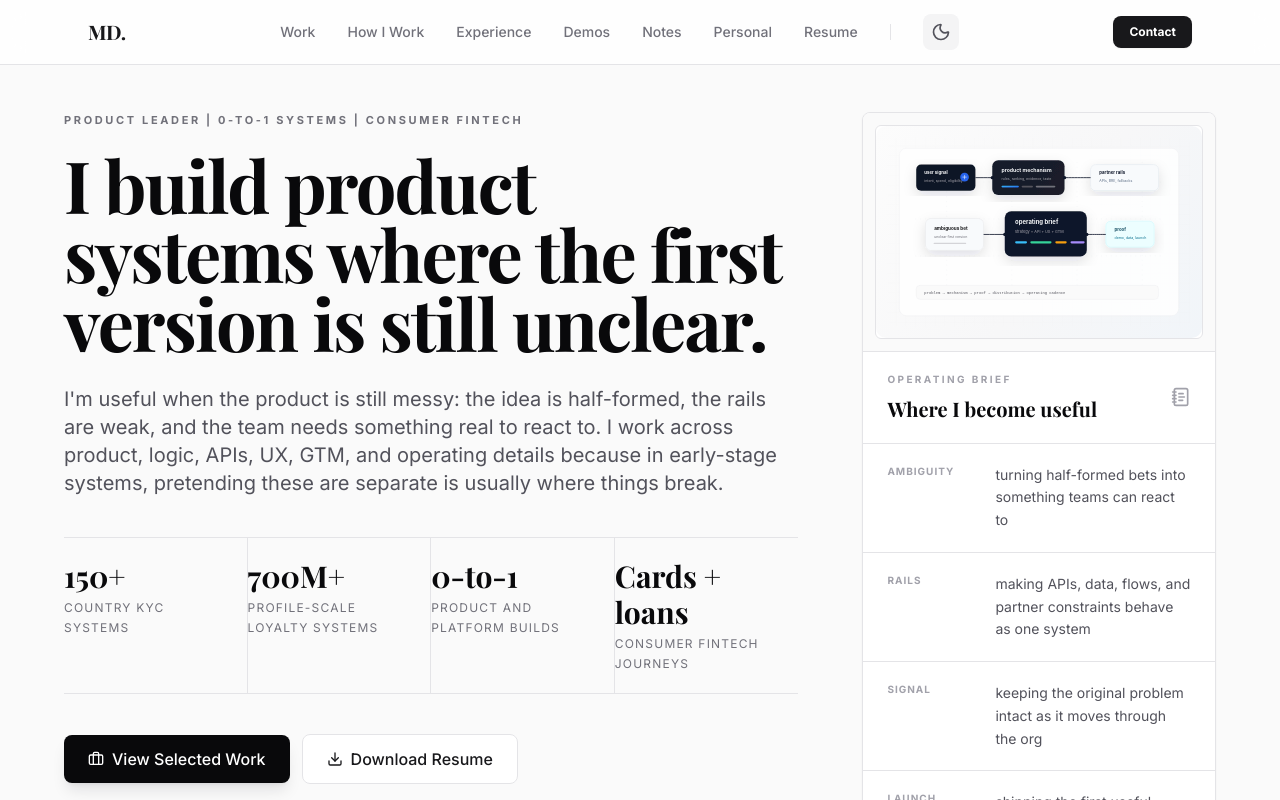
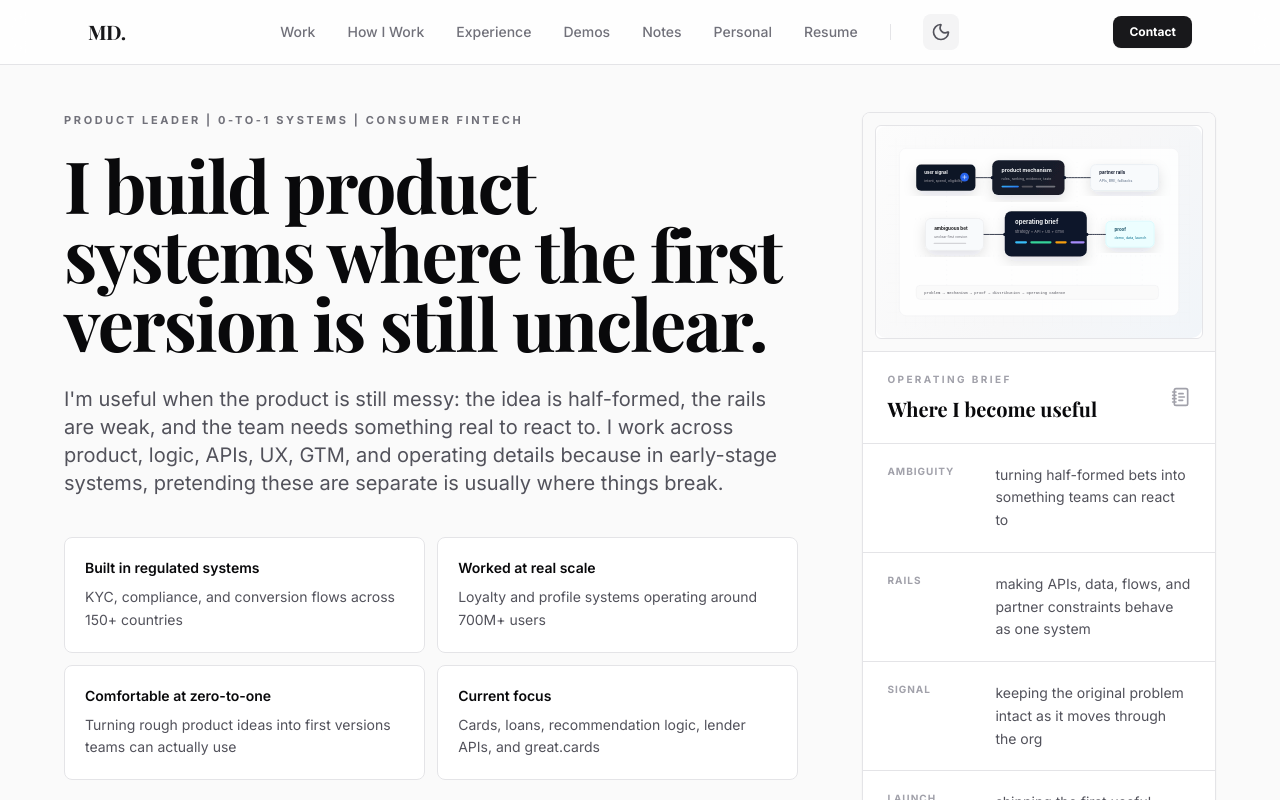
Before and after one commit to mohsinfd/Personal-Portfolio, a React (Vite) app: page / in a window 1280 px wide. Shown: the top 800 px of the page. Built offline with nearby package versions, Linux system fonts and the light colour scheme; the HTML template or start-up script is replaced by a standard one; a web font is replaced by a local one.

Commit message:
Replace hero stats with context cards

```diff
--- a/src/components/Hero.tsx
+++ b/src/components/Hero.tsx
@@ -29,11 +29,18 @@ export const Hero = () => (
             {SITE_DATA.philosophy}
           </p>
 
-          <div className="grid grid-cols-1 sm:grid-cols-2 lg:grid-cols-4 border-y border-zinc-200 dark:border-zinc-800 mb-10">
+          <div className="grid grid-cols-1 sm:grid-cols-2 gap-3 mb-10">
             {SITE_DATA.proofStrip.map((proof) => (
-              <div key={proof.value} className="py-5 sm:px-4 lg:px-0 lg:pr-6 border-b last:border-b-0 sm:odd:border-r sm:[&:nth-last-child(-n+2)]:border-b-0 lg:border-b-0 lg:border-r lg:last:border-r-0 border-zinc-200 dark:border-zinc-800">
-                <div className="text-2xl lg:text-3xl font-bold font-serif text-zinc-950 dark:text-zinc-50">{proof.value}</div>
-                <div className="mt-1 text-xs uppercase tracking-widest text-zinc-500 dark:text-zinc-500 leading-relaxed">{proof.label}</div>
+              <div
+                key={proof.title}
+                className="rounded-lg border border-zinc-200 dark:border-zinc-800 bg-white dark:bg-zinc-900/50 p-4 sm:p-5"
+              >
+                <h2 className="text-sm font-semibold text-zinc-950 dark:text-zinc-50 mb-2">
+                  {proof.title}
+                </h2>
+                <p className="text-sm leading-relaxed text-zinc-600 dark:text-zinc-400">
+                  {proof.detail}
+                </p>
               </div>
             ))}
           </div>
--- a/src/data/site.ts
+++ b/src/data/site.ts
@@ -11,10 +11,22 @@ export const SITE_DATA = {
   linkedin: "https://www.linkedin.com/in/mohsindingankar",
   cv: "/mohsin-dingankar-cv.pdf",
   proofStrip: [
-    { value: "150+", label: "country KYC systems" },
-    { value: "700M+", label: "profile-scale loyalty systems" },
-    { value: "0-to-1", label: "product and platform builds" },
-    { value: "Cards + loans", label: "consumer fintech journeys" }
+    {
+      title: "Built in regulated systems",
+      detail: "KYC, compliance, and conversion flows across 150+ countries"
+    },
+    {
+      title: "Worked at real scale",
+      detail: "Loyalty and profile systems operating around 700M+ users"
+    },
+    {
+      title: "Comfortable at zero-to-one",
+      detail: "Turning rough product ideas into first versions teams can actually use"
+    },
+    {
+      title: "Current focus",
+      detail: "Cards, loans, recommendation logic, lender APIs, and great.cards"
+    }
   ],
   howIWork: {
     headline: "Operating Principles",
```
